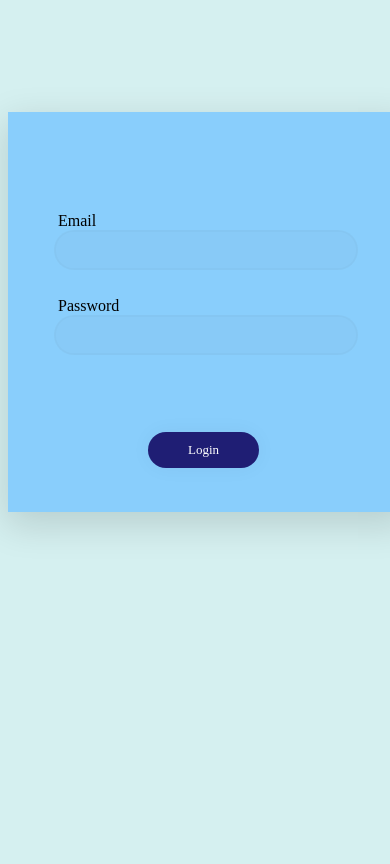
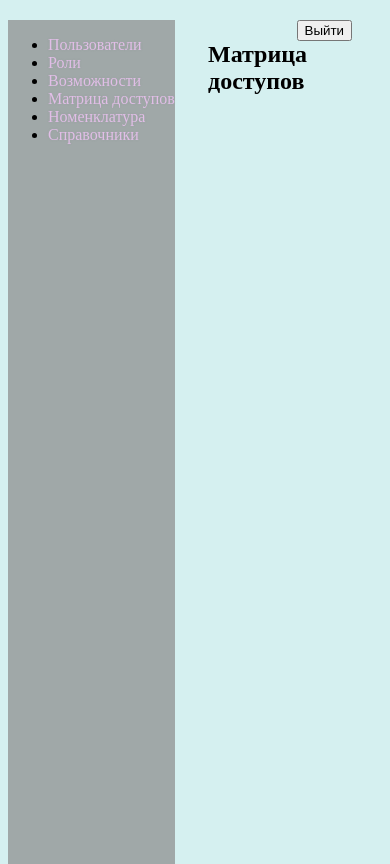
Before and after one commit to koleshchatov/newReal, a React (Vite) app in the folder my-react-app/: page /accessMatrixPage in a window 390 px wide. Before the commit this address led to /authPage. Built offline with nearby package versions, Linux system fonts and the light colour scheme.

Commit message:
начал адаптивную верстку

```diff
--- a/my-react-app/src/Pages/AccessMatrixPage/index.jsx
+++ b/my-react-app/src/Pages/AccessMatrixPage/index.jsx
@@ -1,6 +1,6 @@
 export default function accessMatrixPage() {
   return (
-    <div>
+    <div style={{ marginLeft: 200 }}>
       <h2>Матрица доступов</h2>
     </div>
   );
--- a/my-react-app/src/сomponents/menu/menu.module.css
+++ b/my-react-app/src/сomponents/menu/menu.module.css
@@ -1,4 +1,14 @@
 .menu {
-  display: flex;
-  width: "device-width;";
+  position: absolute;
+  text-align: left;
+  height: 100%;
+  width: auto;
+  color: #000;
+  background-color: rgb(160, 168, 168);
 }
+button {
+  position: relative;
+  margin-right: 30px;
+
+  float: right;
+}
--- a/my-react-app/src/сomponents/routes/index.jsx
+++ b/my-react-app/src/сomponents/routes/index.jsx
@@ -17,15 +17,15 @@ import Layout from "../layout";
 import { useAuthContext } from "../../auth/AuthContext";
 
 export default function App() {
-  const { authentication } = useAuthContext();
+  // const { authentication } = useAuthContext();
 
-  if (!authentication)
-    return (
-      <Routes>
-        <Route path="/authPage" element={<AuthPage />} />
-        <Route path="*" element={<Navigate to="/authPage" replace />} />
-      </Routes>
-    );
+  // if (!authentication)
+  //   return (
+  //     <Routes>
+  //       <Route path="/authPage" element={<AuthPage />} />
+  //       <Route path="*" element={<Navigate to="/authPage" replace />} />
+  //     </Routes>
+  //   );
   return (
     <Layout>
       <Routes>
```
